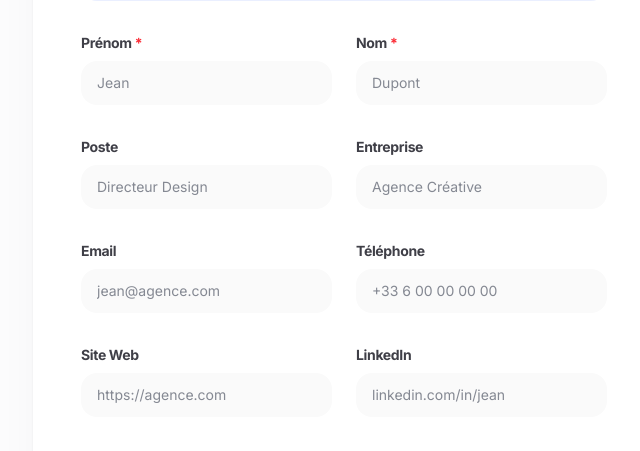
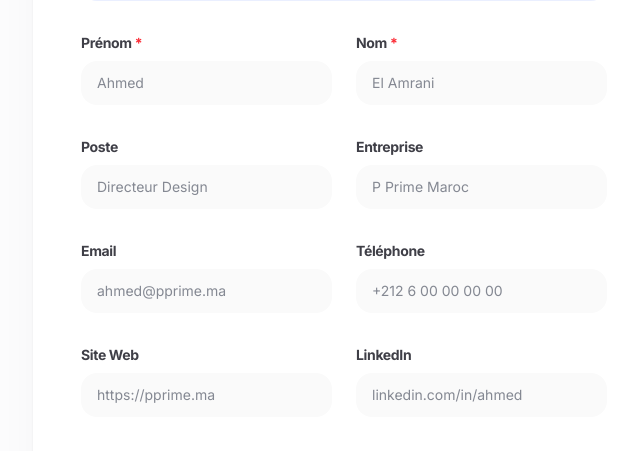
Before and after one commit to yass3rBouh1a/pprime_team_qr_code_generator, a Next.js app: page /add in a window 1280 px wide. Shown: the part 500-951 px from the top of the page, without its empty margins (296-936 px from the left). Built offline with nearby package versions, Linux system fonts and the light colour scheme.

Commit message:
feat: Moroccan adaptation and offline vCard QR codes

```diff
--- a/components/MemberForm.tsx
+++ b/components/MemberForm.tsx
@@ -135,26 +135,26 @@ export default function MemberForm({ initial, memberId }: Props) {
       </div>
 
       <div className="grid grid-cols-1 sm:grid-cols-2 gap-6">
-        <Field label="Prénom" field="firstName" form={form} set={set} required placeholder="Jean" />
-        <Field label="Nom" field="lastName" form={form} set={set} required placeholder="Dupont" />
+        <Field label="Prénom" field="firstName" form={form} set={set} required placeholder="Ahmed" />
+        <Field label="Nom" field="lastName" form={form} set={set} required placeholder="El Amrani" />
       </div>
 
       <div className="grid grid-cols-1 sm:grid-cols-2 gap-6">
         <Field label="Poste" field="jobTitle" form={form} set={set} placeholder="Directeur Design" />
-        <Field label="Entreprise" field="company" form={form} set={set} placeholder="Agence Créative" />
+        <Field label="Entreprise" field="company" form={form} set={set} placeholder="P Prime Maroc" />
       </div>
 
       <div className="grid grid-cols-1 sm:grid-cols-2 gap-6">
-        <Field label="Email" field="email" type="email" form={form} set={set} placeholder="jean@agence.com" />
-        <Field label="Téléphone" field="phone" type="tel" form={form} set={set} placeholder="+33 6 00 00 00 00" />
+        <Field label="Email" field="email" type="email" form={form} set={set} placeholder="ahmed@pprime.ma" />
+        <Field label="Téléphone" field="phone" type="tel" form={form} set={set} placeholder="+212 6 00 00 00 00" />
       </div>
 
       <div className="grid grid-cols-1 sm:grid-cols-2 gap-6">
-        <Field label="Site Web" field="website" type="url" form={form} set={set} placeholder="https://agence.com" />
-        <Field label="LinkedIn" field="linkedin" form={form} set={set} placeholder="linkedin.com/in/jean" />
+        <Field label="Site Web" field="website" type="url" form={form} set={set} placeholder="https://pprime.ma" />
+        <Field label="LinkedIn" field="linkedin" form={form} set={set} placeholder="linkedin.com/in/ahmed" />
       </div>
 
-      <Field label="Adresse" field="address" form={form} set={set} placeholder="75001 Paris, France" />
+      <Field label="Adresse" field="address" form={form} set={set} placeholder="Anfa, Casablanca, Maroc" />
 
       <div className="space-y-2">
         <label className="block text-sm font-bold text-zinc-700 tracking-tight">Notes</label>
--- a/components/QRModal.tsx
+++ b/components/QRModal.tsx
@@ -4,6 +4,7 @@ import { useEffect, useRef } from "react";
 import { QRCodeSVG } from "qrcode.react";
 import { X, Download } from "lucide-react";
 import { TeamMember } from "@/lib/types";
+import { generateVCard } from "@/lib/vcard";
 
 interface Props {
   member: TeamMember;
@@ -21,10 +22,7 @@ export default function QRModal({ member, onClose }: Props) {
     return () => window.removeEventListener("keydown", onKey);
   }, [onClose]);
 
-  const contactUrl =
-    typeof window !== "undefined"
-      ? `${window.location.origin}/contact/${member.id}`
-      : `/contact/${member.id}`;
+  const vCardData = generateVCard(member);
 
   function downloadQR() {
     const svg = document.getElementById("qr-svg");
@@ -99,7 +97,7 @@ export default function QRModal({ member, onClose }: Props) {
           <div className="p-5 bg-white border border-zinc-100 rounded-[2rem] shadow-[0_8px_30px_rgb(0,0,0,0.04)] relative group">
             <QRCodeSVG
               id="qr-svg"
-              value={contactUrl}
+              value={vCardData}
               size={200}
               level="H"
               includeMargin={false}
```
